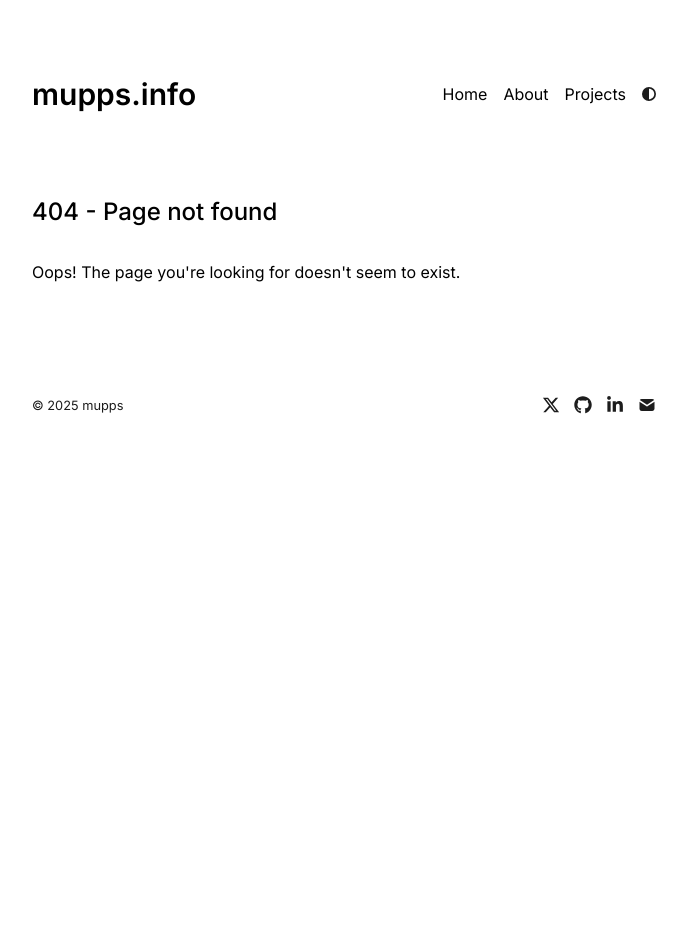
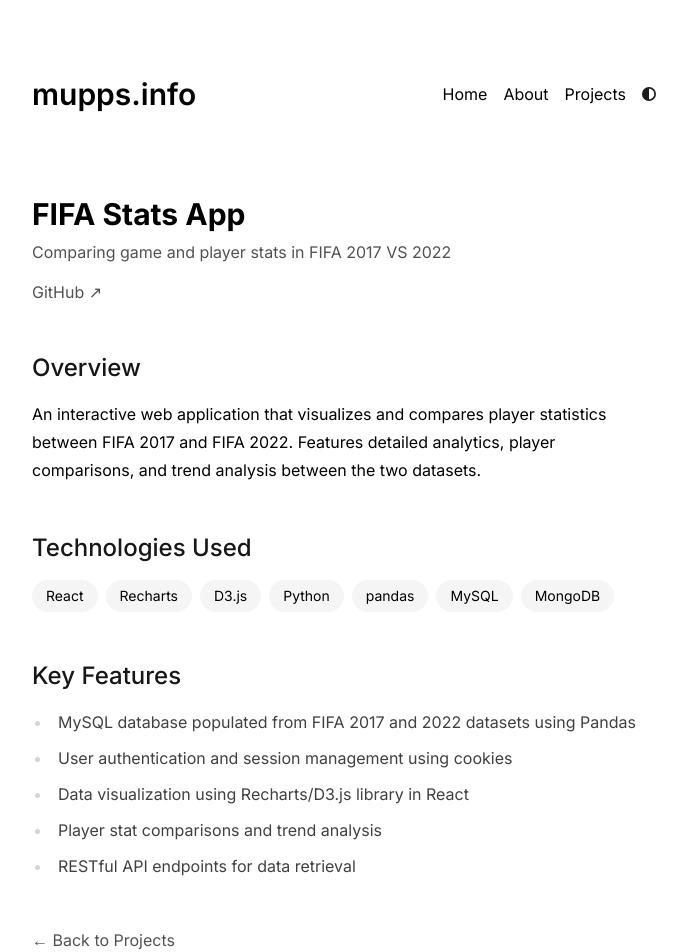
Before and after one commit to mupps/personal-website, a Next.js app: page /projects/fifa-stats in a window 1280 px wide. Before the commit this address had no page. Shown: the top 952 px of the page, without its empty margins (296-983 px from the left). Before the commit the page ends 800 px from the top, so only its background shows below. Built offline with nearby package versions, Linux system fonts and the light colour scheme.

Commit message:
updated project page

```diff
--- a/app/lib/config.ts
+++ b/app/lib/config.ts
@@ -1,5 +1,5 @@
 export const metaData = {
-  baseUrl: "https://nextfolio-template.vercel.app/",
+  baseUrl: "https://mupps.info/",
   title: "mupps.info",
   name: "mupps",
   ogImage: "/opengraph-image.png",
--- /dev/null
+++ b/app/projects/[slug]/page.tsx
@@ -0,0 +1,125 @@
+import { projects } from "../project-data";
+import { notFound } from "next/navigation";
+import Image from "next/image";
+import Link from "next/link";
+import type { Metadata } from "next";
+
+interface Props {
+  params: {
+    slug: string;
+  };
+}
+
+export async function generateMetadata({ params }: Props): Promise<Metadata> {
+  const project = projects.find((p) => p.slug === params.slug);
+  if (!project) return { title: "Project Not Found" };
+
+  return {
+    title: `${project.title} - Project`,
+    description: project.description,
+  };
+}
+
+export async function generateStaticParams() {
+  return projects.map((project) => ({
+    slug: project.slug,
+  }));
+}
+
+export default function ProjectPage({ params }: Props) {
+  const project = projects.find((p) => p.slug === params.slug);
+  if (!project) notFound();
+
+  return (
+    <article className="max-w-3xl mx-auto">
+      {/* Header */}
+      <header className="mb-8">
+        <h1 className="text-3xl font-bold mb-2">{project.title}</h1>
+        <p className="text-neutral-600 dark:text-neutral-400 mb-4">
+          {project.description}
+        </p>
+        <div className="flex gap-4">
+          {project.githubUrl && (
+            <Link
+              href={project.githubUrl}
+              target="_blank"
+              rel="noopener noreferrer"
+              className="text-neutral-600 dark:text-neutral-400 hover:text-neutral-800 dark:hover:text-neutral-200"
+            >
+              GitHub ↗
+            </Link>
+          )}
+          {project.liveUrl && (
+            <Link
+              href={project.liveUrl}
+              target="_blank"
+              rel="noopener noreferrer"
+              className="text-neutral-600 dark:text-neutral-400 hover:text-neutral-800 dark:hover:text-neutral-200"
+            >
+              Live Demo ↗
+            </Link>
+          )}
+        </div>
+      </header>
+
+      {/* Project Images */}
+      {project.images && project.images.length > 0 && (
+        <div className="mb-8 rounded-lg overflow-hidden">
+          <Image
+            src={project.images[0]}
+            alt={`${project.title} screenshot`}
+            width={800}
+            height={400}
+            className="w-full"
+          />
+        </div>
+      )}
+
+      {/* Project Details */}
+      <div className="prose prose-neutral dark:prose-invert max-w-none">
+        {/* Overview */}
+        <section className="mb-8">
+          <h2 className="text-2xl font-semibold mb-4">Overview</h2>
+          <p>{project.longDescription}</p>
+        </section>
+
+        {/* Technologies */}
+        <section className="mb-8">
+          <h2 className="text-2xl font-semibold mb-4">Technologies Used</h2>
+          <div className="flex flex-wrap gap-2">
+            {project.technologies.map((tech, index) => (
+              <span
+                key={index}
+                className="px-3.5 py-1.5 bg-neutral-100 dark:bg-neutral-800 rounded-full text-sm"
+              >
+                {tech}
+              </span>
+            ))}
+          </div>
+        </section>
+
+        {/* Features */}
+        <section className="mb-8">
+          <h2 className="text-2xl font-semibold mb-4">Key Features</h2>
+          <ul className="list-disc pl-5 space-y-2">
+            {project.features.map((feature, index) => (
+              <li key={index} className="text-neutral-700 dark:text-neutral-300">
+                {feature}
+              </li>
+            ))}
+          </ul>
+        </section>
+      </div>
+
+      {/* Back Link */}
+      <div className="mt-12 mb-8">
+        <Link
+          href="/projects"
+          className="text-neutral-600 dark:text-neutral-400 hover:text-neutral-800 dark:hover:text-neutral-200"
+        >
+          ← Back to Projects
+        </Link>
+      </div>
+    </article>
+  );
+}
--- a/app/projects/page.tsx
+++ b/app/projects/page.tsx
@@ -4,27 +4,47 @@ import { projects } from "./project-data";
 
 export const metadata: Metadata = {
   title: "Projects",
-  description: "Personal Projects",
+  description: "A showcase of my personal projects and technical work",
 };
 
 export default function Projects() {
   return (
     <section>
-      <h1 className="mb-8 text-2xl font-medium">Projects (WIP) </h1>
-      <div>
+      <h1 className="mb-8 text-2xl font-medium">Projects</h1>
+      <div className="grid gap-6">
         {projects.map((project, index) => (
           <Link
             key={index}
-            href={project.url}
-            className="flex flex-col space-y-1 mb-5 transition-opacity duration-200 hover:opacity-80"
-            target="_blank"
-            rel="noopener noreferrer"
+            href={`/projects/${project.slug}`}
+            className="block p-6 bg-neutral-50 dark:bg-neutral-800/50 rounded-lg transition-all duration-200 hover:bg-neutral-100 dark:hover:bg-neutral-800"
           >
-            <div className="w-full flex flex-col sm:flex-row justify-between items-start sm:items-center space-y-1 sm:space-y-0 sm:space-x-2">
-              <h2 className="text-black dark:text-white">{project.title}</h2>
+            <div className="flex flex-col space-y-2">
+              <div className="flex justify-between items-start">
+                <h2 className="text-xl font-semibold text-black dark:text-white">
+                  {project.title}
+                </h2>
+                <span className="text-neutral-600 dark:text-neutral-400">
+                  {project.year}
+                </span>
+              </div>
               <p className="text-neutral-600 dark:text-neutral-400">
                 {project.description}
               </p>
+              <div className="flex flex-wrap gap-2 mt-2">
+                {project.technologies.slice(0, 3).map((tech, techIndex) => (
+                  <span
+                    key={techIndex}
+                    className="px-3 py-1.5 text-sm bg-neutral-200 dark:bg-neutral-700 rounded-full"
+                  >
+                    {tech}
+                  </span>
+                ))}
+                {project.technologies.length > 3 && (
+                  <span className="px-3 py-1.5 text-sm bg-neutral-200 dark:bg-neutral-700 rounded-full">
+                    +{project.technologies.length - 3} more
+                  </span>
+                )}
+              </div>
             </div>
           </Link>
         ))}
--- a/app/projects/project-data.tsx
+++ b/app/projects/project-data.tsx
@@ -1,27 +1,71 @@
 export interface Project {
   title: string;
+  slug: string;
   year: number;
   description: string;
+  longDescription: string;
   url: string;
+  technologies: string[];
+  features: string[];
+  images?: string[];
+  githubUrl?: string;
+  liveUrl?: string;
 }
 
 export const projects: Project[] = [
   {
     title: "Guava",
+    slug: "guava",
     year: 2022,
-    description: "Marketplace app for buying and selling products",
+    description: "Marketplace app for buying and selling products with real-time chat",
+    longDescription: "A full-featured marketplace application that enables users to buy and sell products. Built with modern web technologies (MERN) and focused on providing a seamless user experience with real-time updates.",
     url: "https://github.com/mupps",
+    technologies: ["React", "React Native", "Node.js", "MongoDB", "JWT", "Socket.IO"],
+    features: [
+      "Secure login and registration with JWT",
+      "Real-time chat and notifications between buyers and sellers using Socket.IO",
+      "Product search and filtering",
+      "User ratings and reviews",
+      "Image upload and management"
+    ],
+    // images: ["/projects/guava/main.png"],
+    githubUrl: "https://github.com/mupps",
+    // liveUrl: "https://guava-marketplace.com"
   },
   {
     title: "FIFA Stats App",
+    slug: "fifa-stats",
     year: 2021,
-    description: "Comparing game stats in FIFA 2017 VS 2022",
+    description: "Comparing game and player stats in FIFA 2017 VS 2022",
+    longDescription: "An interactive web application that visualizes and compares player statistics between FIFA 2017 and FIFA 2022. Features detailed analytics, player comparisons, and trend analysis between the two datasets.",
     url: "https://github.com/mupps",
+    technologies: ["React", "Recharts", "D3.js", "Python", "pandas", "MySQL", "MongoDB"],
+    features: [
+      "MySQL database populated from FIFA 2017 and 2022 datasets using Pandas",
+      "User authentication and session management using cookies",
+      "Data visualization using Recharts/D3.js library in React",
+      "Player stat comparisons and trend analysis",
+      "RESTful API endpoints for data retrieval"
+    ],
+    // images: ["/projects/fifa/dashboard.png"],
+    githubUrl: "https://github.com/mupps"
   },
   {
     title: "PennBook",
+    slug: "pennbook",
     year: 2020,
-    description: "Facebook-style social media app",
+    description: "Facebook-style social networking platform",
+    longDescription: "A social networking platform with modern features like real-time chat, news integration, and social network visualization.",
     url: "https://github.com/mupps",
-  },
+    technologies: ["React", "Node.js", "Express", "AWS DynamoDB", "Socket.IO", "Redux" ],
+    features: [
+      "User authentication and profiles",
+      "News feed with real-time updates",
+      "Friend network visualization using JavaScript Infovis Toolkit",
+      "Comment and reaction system",
+      "Real-time chat functionality using Socket.IO",
+    ],
+    // images: ["/projects/pennbook/feed.png"],
+    githubUrl: "https://github.com/mupps"
+  }
 ];
```
Also changed, not shown: 1 other file (tests, documents, lock files or other folders).
